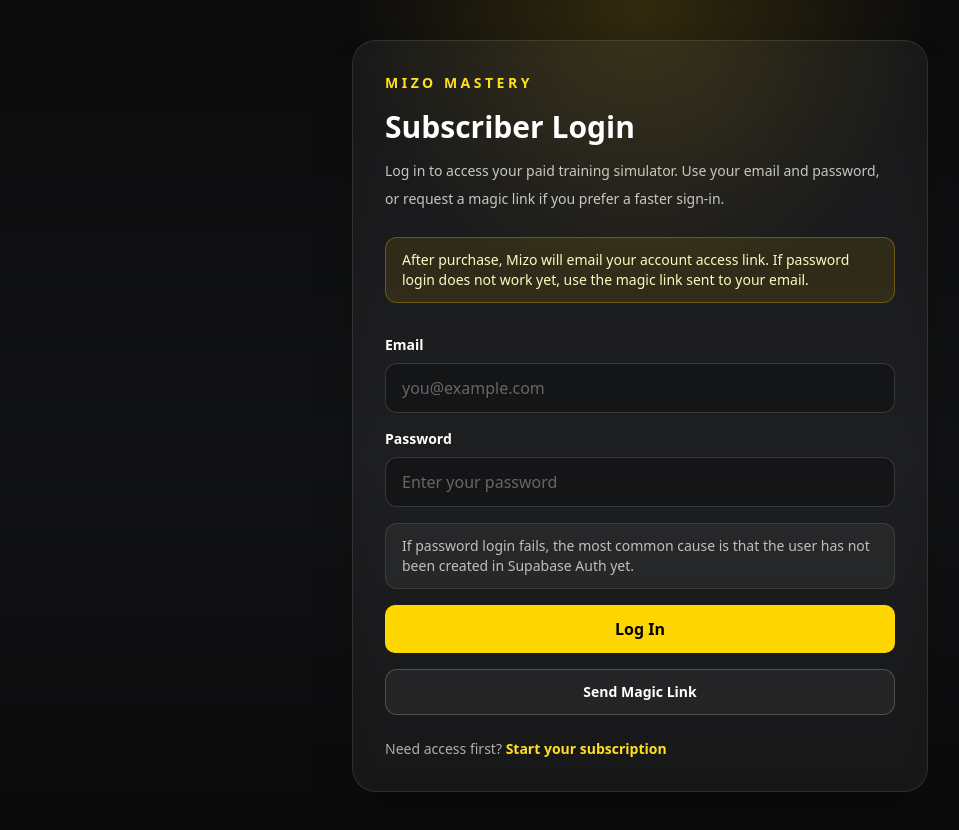
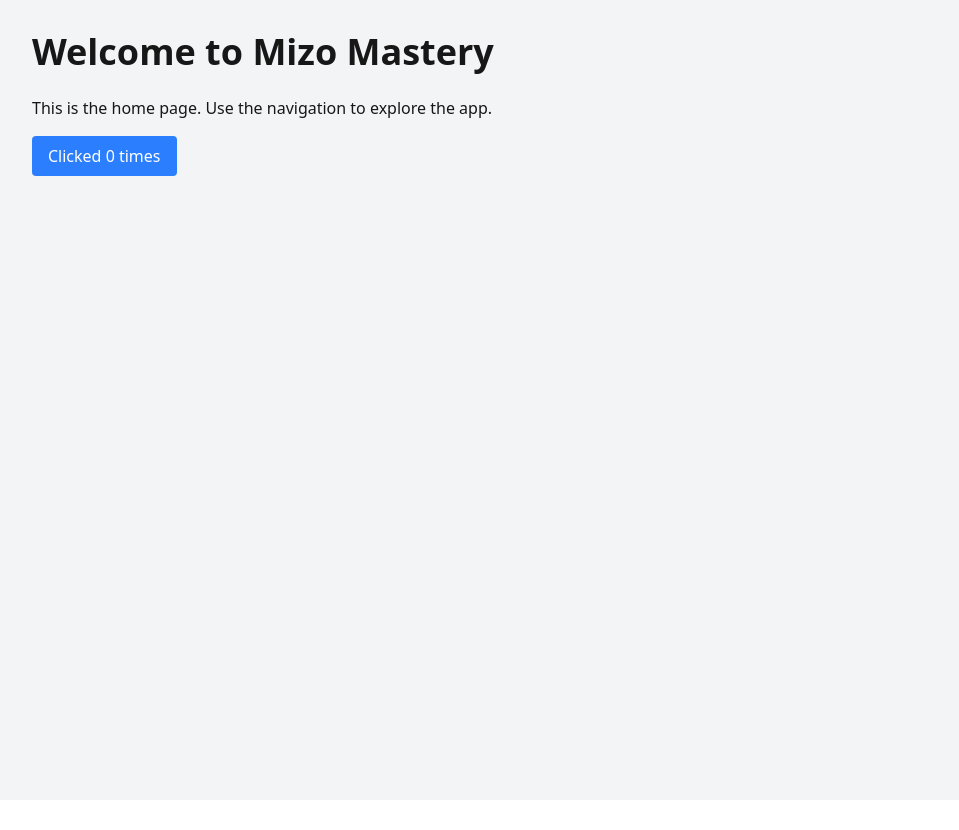
Before and after one commit to devaughndebouse-lgtm/mizo-web, a Next.js app: page /login in a window 1280 px wide. Shown: the whole page, without its empty margins (0-959 px from the left). After the commit the page ends 800 px from the top, so only its background shows below. Built offline with nearby package versions, Linux system fonts and the light colour scheme; no server answers.

Commit message:
restore login page after patch error

```diff
--- a/app/login/page.tsx
+++ b/app/login/page.tsx
@@ -1,180 +1,24 @@
 "use client";
 
-import Link from "next/link";
-import { useMemo, useState, type FormEvent } from "react";
-import { useRouter } from "next/navigation";
-import { createClient } from "@supabase/supabase-js";
+import { useState } from "react";
 
-export default function LoginPage() {
-  const router = useRouter();
-  const authBaseUrl =
-    typeof window !== "undefined" && window.location.hostname === "localhost"
-      ? window.location.origin
-      : "https://www.mizomastery.com";
-
-  const supabase = useMemo(() => {
-    const url = process.env.NEXT_PUBLIC_SUPABASE_URL;
-    const anonKey = process.env.NEXT_PUBLIC_SUPABASE_ANON_KEY;
-
-    if (!url || !anonKey) {
-      return null;
-    }
-
-    return createClient(url, anonKey);
-  }, []);
-
-  const [email, setEmail] = useState("");
-  const [password, setPassword] = useState("");
-  const [loading, setLoading] = useState(false);
-  const [message, setMessage] = useState<string | null>(null);
-  const [error, setError] = useState<string | null>(null);
-
-  async function signInWithPassword(e: FormEvent<HTMLFormElement>) {
-    e.preventDefault();
-    setLoading(true);
-    setError(null);
-    setMessage(null);
-
-    try {
-      if (!supabase) {
-        throw new Error("Missing Supabase environment variables.");
-      }
-
-      const { error: authError } = await supabase.auth.signInWithPassword({
-        email,
-        password,
-      });
-
-      if (authError) throw authError;
-
-      setMessage("Login successful. Opening your training area...");
-      router.replace("/app");
-      router.refresh();
-    } catch (err: unknown) {
-      const message =
-        err instanceof Error ? err.message : typeof err === "string" ? err : null;
-      setError(message ?? "Could not sign in.");
-    } finally {
-      setLoading(false);
-    }
-  }
-
-  async function sendMagicLink() {
-    setLoading(true);
-    setError(null);
-    setMessage(null);
-
-    try {
-      if (!supabase) {
-        throw new Error("Missing Supabase environment variables.");
-      }
-
-      if (!email) {
-        throw new Error("Enter your email first.");
-      }
-
-      const { error: otpError } = await supabase.auth.signInWithOtp({
-        email,
-        options: {
-          emailRedirectTo: `${authBaseUrl}/app`,
-        },
-      });
-
-      if (otpError) throw otpError;
-
-      setMessage(
-        "Magic link sent. Check your email inbox and spam folder, then use the link to open your training area."
-      );
-    } catch (err: unknown) {
-      const message =
-        err instanceof Error ? err.message : typeof err === "string" ? err : null;
-      setError(message ?? "Could not send magic link.");
-    } finally {
-      setLoading(false);
-    }
-  }
+export default function HomePage() {
+  const [count, setCount] = useState(0);
 
   return (
-    <main className="min-h-screen bg-[radial-gradient(circle_at_top,_rgba(250,204,21,0.16),_transparent_28%),linear-gradient(180deg,_#0b0b0c_0%,_#111214_55%,_#0a0a0b_100%)] px-6 py-10 text-white">
-      <div className="mx-auto max-w-xl rounded-3xl border border-white/10 bg-white/5 p-8 shadow-2xl backdrop-blur">
-        <div className="text-sm font-black uppercase tracking-[0.25em] text-yellow-300">
-          Mizo Mastery
-        </div>
-        <h1 className="mt-4 text-3xl font-extrabold">Subscriber Login</h1>
-        <p className="mt-3 text-sm leading-7 text-white/75">
-          Log in to access your paid training simulator. Use your email and password,
-          or request a magic link if you prefer a faster sign-in.
-        </p>
+    <main className="min-h-screen bg-gray-100 p-8">
+      <h1 className="text-4xl font-bold mb-6">Welcome to Mizo Mastery</h1>
 
-        <div className="mt-6 rounded-xl border border-yellow-400/30 bg-yellow-400/10 px-4 py-3 text-sm text-yellow-100">
-          After purchase, Mizo will email your account access link. If password login does not work yet, use the magic link sent to your email.
-        </div>
+      <p className="mb-4">
+        This is the home page. Use the navigation to explore the app.
+      </p>
 
-        <form className="mt-8 space-y-4" onSubmit={signInWithPassword}>
-          <div>
-            <label className="block text-sm font-bold text-white">Email</label>
-            <input
-              type="email"
-              value={email}
-              onChange={(e) => setEmail(e.target.value)}
-              className="mt-2 w-full rounded-xl border border-white/15 bg-black/25 px-4 py-3 text-white outline-none placeholder:text-white/35"
-              placeholder="you@example.com"
-              autoComplete="email"
-            />
-          </div>
-
-          <div>
-            <label className="block text-sm font-bold text-white">Password</label>
-            <input
-              type="password"
-              value={password}
-              onChange={(e) => setPassword(e.target.value)}
-              className="mt-2 w-full rounded-xl border border-white/15 bg-black/25 px-4 py-3 text-white outline-none placeholder:text-white/35"
-              placeholder="Enter your password"
-              autoComplete="current-password"
-            />
-          </div>
-
-          {error ? (
-            <div className="rounded-xl border border-red-400/30 bg-red-400/10 px-4 py-3 text-sm text-red-200">
-              {error}
-            </div>
-          ) : null}
-
-          {message ? (
-            <div className="rounded-xl border border-green-400/30 bg-green-400/10 px-4 py-3 text-sm text-green-200">
-              {message}
-            </div>
-          ) : null}
-
-          {!error && !message ? (
-            <div className="rounded-xl border border-white/10 bg-white/5 px-4 py-3 text-sm text-white/70">
-              If password login fails, the most common cause is that the user has not been created in Supabase Auth yet.
-            </div>
-          ) : null}
-
-          <button
-            type="submit"
-            disabled={loading}
-            className="mizo-btn w-full disabled:opacity-60"
-          >
-            {loading ? "Signing in..." : "Log In"}
-          </button>
-        </form>
-
-        <button
-          type="button"
-          onClick={sendMagicLink}
-          disabled={loading}
-          className="mt-4 w-full rounded-xl border border-white/20 bg-white/5 px-4 py-3 text-sm font-bold text-white transition hover:bg-white/10 disabled:opacity-60"
-        >
-          Send Magic Link
-        </button>
-
-        <div className="mt-6 text-sm text-white/65">
-          Need access first? <Link href="/" className="font-bold text-yellow-300 hover:underline">Start your subscription</Link>
-        </div>
-      </div>
+      <button
+        onClick={() => setCount(count + 1)}
+        className="rounded bg-blue-500 px-4 py-2 text-white hover:bg-blue-600"
+      >
+        Clicked {count} times
+      </button>
     </main>
   );
 }
```
